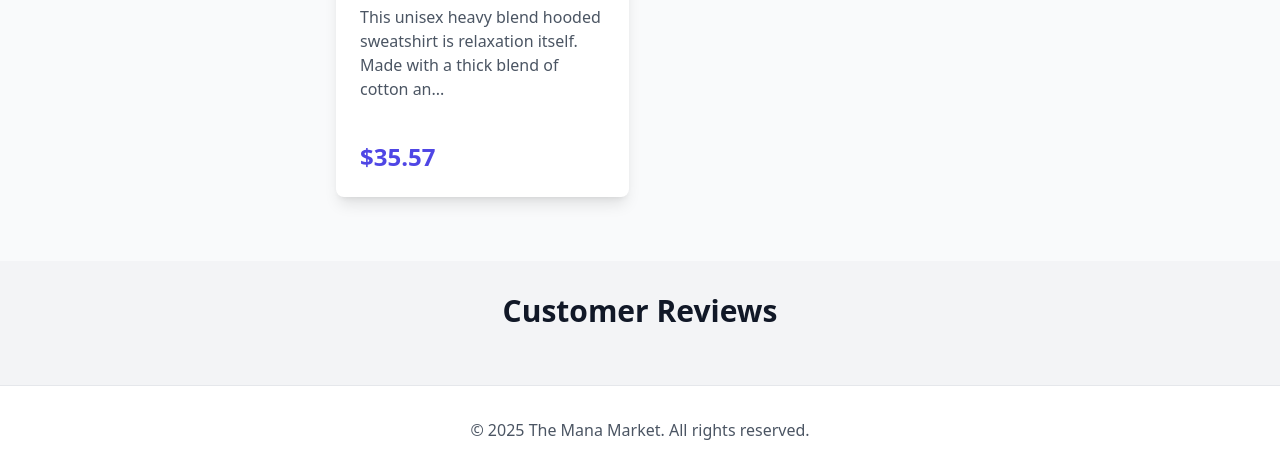
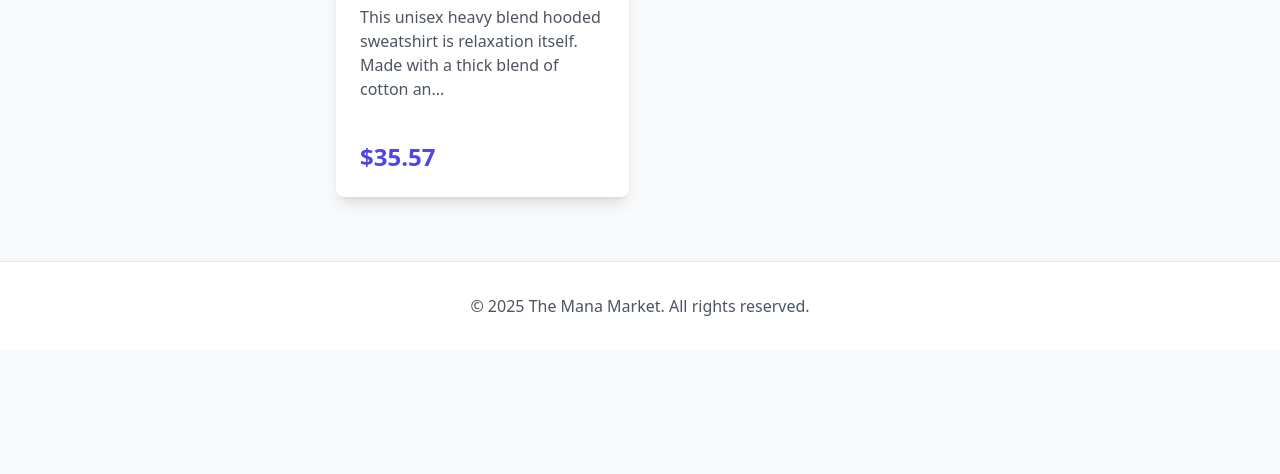
Before and after one commit to Go2Engle/the-mana-market-site, a plain HTML site: page products.html in a window 1280 px wide. Shown: the part 4440-4914 px from the top of the page. After the commit the page ends 4790 px from the top, so only its background shows below. Drawn offline with nearby package versions, Linux system fonts and the light colour scheme.

Commit message:
Remove customer reviews section from products.html

```diff
--- a/products.html
+++ b/products.html
@@ -147,15 +147,7 @@
         </div>
     </main>
 
-    <!-- Customer Reviews Section -->
-    <section class="bg-gray-100 dark:bg-gray-800 py-8">
-        <div class="container mx-auto px-4">
-            <h2 class="text-2xl md:text-3xl font-bold mb-6 text-gray-900 dark:text-white text-center">Customer Reviews</h2>
-            <div id="reviews" class="space-y-6">
-                <!-- Reviews will be populated by JavaScript -->
-            </div>
-        </div>
-    </section>
+    <!-- Removed Customer Reviews Section -->
 
     <!-- Footer -->
     <footer class="bg-white dark:bg-gray-800 py-8 border-t border-gray-200 dark:border-gray-700">
```
